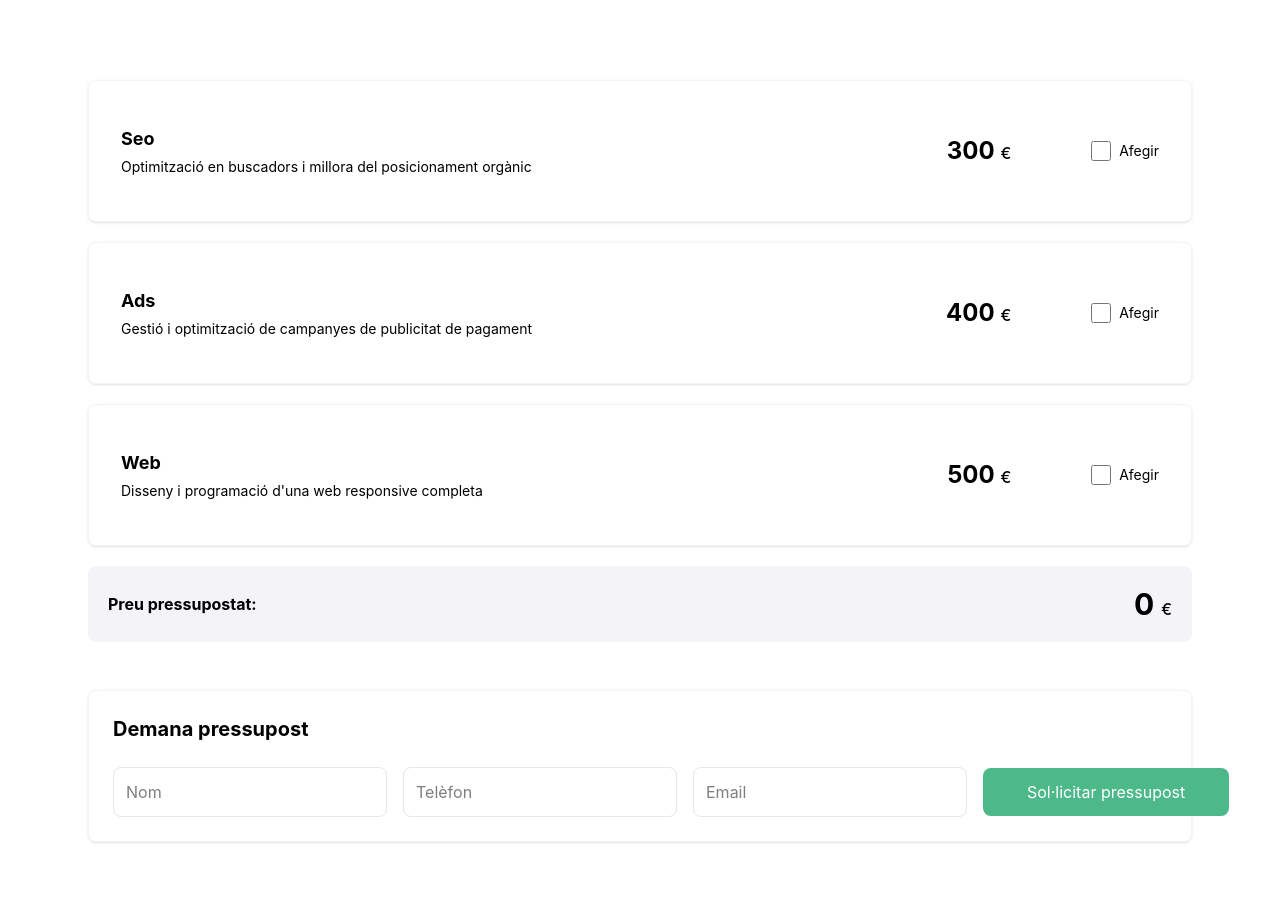
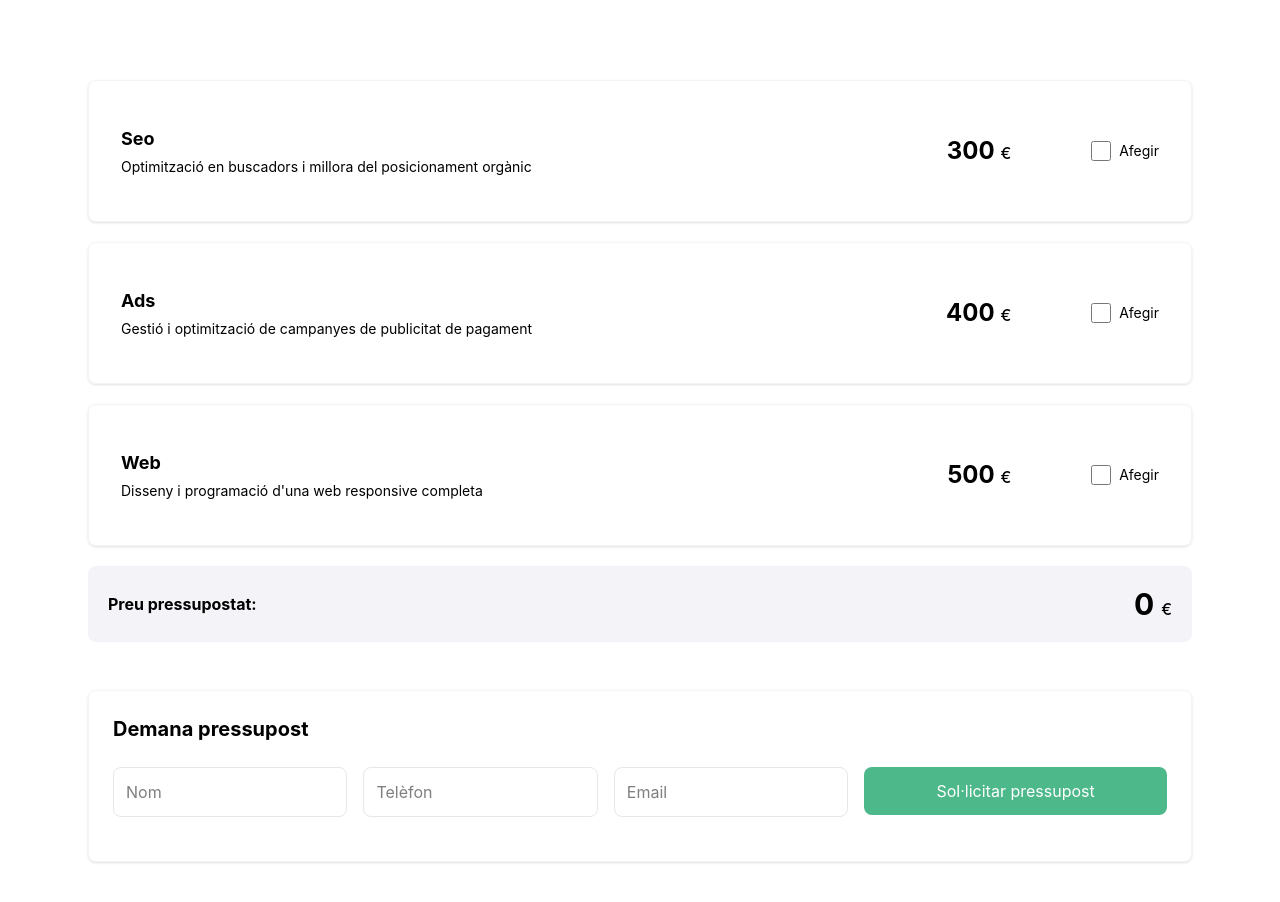
Before and after one commit to gemmaadev/budget-app-digital-services, a React (Vite) app: page / in a window 1280 px wide. Built offline with nearby package versions, Linux system fonts and the light colour scheme.

Commit message:
feat(ClientForm): implement validation and extract FormField component

```diff
--- a/src/features/budget-calculator/BudgetCalculatorPage.tsx
+++ b/src/features/budget-calculator/BudgetCalculatorPage.tsx
@@ -31,7 +31,7 @@ export default function BudgetCalculatorPage() {
       </section>
 
       <section>
-        <ClientForm />
+        <ClientForm onSubmit={(clientData) => console.log(clientData)} />
       </section>
     </div>
   );
--- a/src/features/budget-form/components/ClientForm.tsx
+++ b/src/features/budget-form/components/ClientForm.tsx
@@ -1,39 +1,88 @@
-export function ClientForm() {
+import { useState } from "react";
+import type { ClientData } from "@/features/budget-form/types/budget";
+import { FormField } from "./FormField";
+
+interface ClientFormProps {
+  onSubmit: (clientData: ClientData) => void;
+}
+
+export function ClientForm({ onSubmit }: ClientFormProps) {
+  const [formData, setFormData] = useState({ name: "", phone: "", email: "" });
+  const [touched, setTouched] = useState({
+    name: false,
+    phone: false,
+    email: false,
+  });
+
+  const isPhoneValid = /^\d{9,}$/.test(formData.phone.trim());
+  const isEmailValid = /^[a-zA-Z0-9._%+-]+@[a-zA-Z0-9.-]+\.[a-zA-Z]{2,}$/.test(
+    formData.email,
+  );
+
+  const isFormValid =
+    formData.name.trim() !== "" && isPhoneValid && isEmailValid;
+
+  const handleSubmit = (event: React.SubmitEvent) => {
+    event.preventDefault();
+
+    setTouched({ name: true, phone: true, email: true });
+
+    if (!isFormValid) return;
+
+    onSubmit(formData);
+    setFormData({ name: "", phone: "", email: "" });
+    setTouched({ name: false, phone: false, email: false });
+  };
+
   return (
-    <form className="flex flex-col rounded-lg p-6 shadow-sm border border-gray-100 gap-6">
+    <form
+      className="flex flex-col rounded-lg p-6 shadow-sm border border-gray-100 gap-6"
+      onSubmit={handleSubmit}
+    >
       <h2 className="text-xl font-bold">Demana pressupost</h2>
-      <div className="flex flex-col gap-5 items-center lg:flex-row md:gap-4">
-        <div className="border border-gray-200 rounded-lg p-3 w-full">
-          <label htmlFor="name" className="sr-only">
-            Nom complet
-          </label>
-          <input type="text" id="name" required placeholder="Nom" />
-          <p className="text-red-500 text-sm hidden">El nom és obligatori</p>
-        </div>
-
-        <div className="border border-gray-200 rounded-lg p-3 w-full">
-          <label htmlFor="phone" className="sr-only">
-            Telèfon:
-          </label>
-          <input type="tel" id="phone" required placeholder="Telèfon" />
-          <p className="text-red-500 text-sm hidden">
-            El telèfon és obligatori
-          </p>
-        </div>
-
-        <div className="border border-gray-200 rounded-lg p-3 w-full">
-          <label htmlFor="email" className="sr-only">
-            Correu electrònic:
-          </label>
-          <input type="email" id="email" required placeholder="Email" />
-          <p className="text-red-500 text-sm hidden">
-            El correu electrònic és obligatori
-          </p>
-        </div>
-
+      <div className="flex flex-col gap-3 items-center lg:flex-row md:gap-4">
+        <FormField
+          id="name"
+          type="text"
+          placeholder="Nom"
+          label="Nom complet"
+          value={formData.name}
+          error="Camp obligatori"
+          showError={touched.name && formData.name.trim() === ""}
+          onChange={(event) =>
+            setFormData({ ...formData, name: event.target.value })
+          }
+          onBlur={() => setTouched({ ...touched, name: true })}
+        />
+        <FormField
+          id="phone"
+          type="tel"
+          placeholder="Telèfon"
+          label="Telèfon"
+          value={formData.phone}
+          error="Introdueix un telèfon vàlid"
+          showError={touched.phone && !isPhoneValid}
+          onChange={(event) =>
+            setFormData({ ...formData, phone: event.target.value })
+          }
+          onBlur={() => setTouched({ ...touched, phone: true })}
+        />
+        <FormField
+          id="email"
+          type="email"
+          placeholder="Email"
+          label="Correu electrònic"
+          value={formData.email}
+          error="Introdueix un email vàlid"
+          showError={touched.email && !isEmailValid}
+          onChange={(event) =>
+            setFormData({ ...formData, email: event.target.value })
+          }
+          onBlur={() => setTouched({ ...touched, email: true })}
+        />
         <button
           type="submit"
-          className="bg-brand-green rounded-lg text-white py-4 px-2 md:py-3 md:px-11 w-full whitespace-nowrap"
+          className="rounded-lg text-white py-4 px-2 md:py-3 md:px-11 w-full whitespace-nowrap bg-brand-green cursor-pointer active:opacity-80 lg:self-start"
         >
           Sol·licitar pressupost
         </button>
--- /dev/null
+++ b/src/features/budget-form/components/FormField.tsx
@@ -0,0 +1,47 @@
+interface FormFieldProps {
+  id: string;
+  type: string;
+  placeholder: string;
+  label: string;
+  value: string;
+  error: string;
+  showError: boolean;
+  onChange: (e: React.ChangeEvent<HTMLInputElement>) => void;
+  onBlur: () => void;
+}
+
+export function FormField({
+  id,
+  type,
+  placeholder,
+  label,
+  value,
+  error,
+  showError,
+  onChange,
+  onBlur,
+}: FormFieldProps) {
+  return (
+    <div className="flex flex-col w-full">
+      <div className="border border-gray-200 rounded-lg p-3 focus-within:ring-2 focus-within:ring-brand-green">
+        <label htmlFor={id} className="sr-only">
+          {label}
+        </label>
+        <input
+          type={type}
+          id={id}
+          placeholder={placeholder}
+          className="w-full focus:outline-none"
+          value={value}
+          onChange={onChange}
+          onBlur={onBlur}
+        />
+      </div>
+      <p
+        className={`text-sm ${showError ? "text-red-500" : "text-transparent"}`}
+      >
+        {error}
+      </p>
+    </div>
+  );
+}
--- a/src/features/budget-form/types/budget.ts
+++ b/src/features/budget-form/types/budget.ts
@@ -1,9 +1,15 @@
 // Interface Budget
+
+export interface ClientData {
+  name: string;
+  phone: string;
+  email: string;
+}
 
 export interface Budget {
   id: string;
   date: string;
-  client: { name: string; email: string; phone: string };
+  client: ClientData;
   services: string[];
   webConfig?: { pages: number; languages: number };
   total: number;
--- a/src/index.css
+++ b/src/index.css
@@ -2,5 +2,14 @@
 
 @theme {
   --color-brand-green: #4db88a;
+  --color-brand-dark-green: #2f6e53;
   --color-total-price: #f3f3f8;
 }
+
+@layer base {
+  :focus-visible {
+    outline: 3px solid var(--color-brand-green);
+    outline-offset: 2px;
+    border-radius: 4px;
+  }
+}
```
